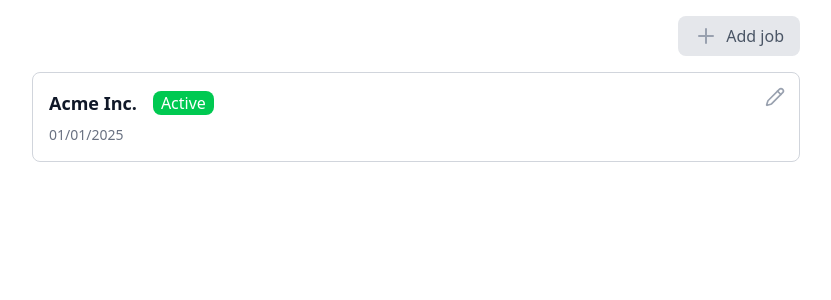
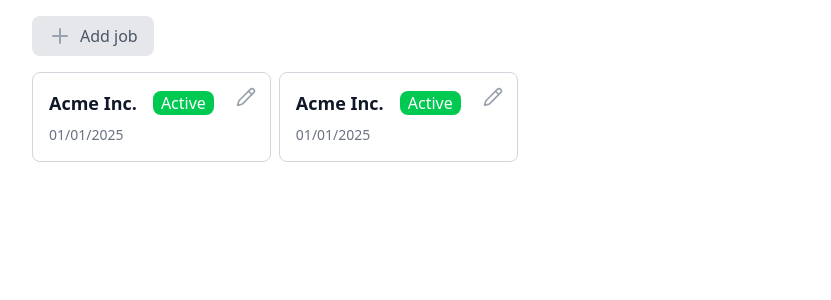
Before and after one commit to runoncedev/job-tracker, a React (Vite) app: page / in a window 1280 px wide. Shown: the top 300 px of the page, without its empty margins (224-1055 px from the left). Built offline with nearby package versions, Linux system fonts and the light colour scheme.

Commit message:
layout changes

```diff
--- a/src/App.tsx
+++ b/src/App.tsx
@@ -10,7 +10,7 @@
 import { useState } from "react";
 
 const addJobButtonClassName =
-  "self-end bg-gray-200 text-gray-600 px-4 py-2 rounded-md flex items-center gap-2 hover:bg-gray-300";
+  "self-end sm:self-start bg-gray-200 text-gray-600 px-4 py-2 rounded-md flex items-center gap-2 hover:bg-gray-300";
 
 const AddJobButtonChildren = () => {
   return (
@@ -107,10 +107,43 @@
           </DrawerContent>
         </Drawer>
       )}
+      <div className="flex gap-2 sm:flex-row flex-col">
         <div className="border border-gray-300 rounded-md flex justify-between items-start gap-2">
           <div className="flex flex-col gap-2  py-4 pl-4 grow">
             <div className="flex gap-4 items-center">
-            <div className="text-lg font-semibold text-gray-900">Acme Inc.</div>
+              <div className="text-lg font-semibold text-gray-900">
+                Acme Inc.
+              </div>
+              <div className="text-white bg-green-500 rounded-md px-2">
+                Active
+              </div>
+            </div>
+            <div className="text-gray-500 text-sm">01/01/2025</div>
+          </div>
+          <button className="text-gray-400 p-1.5 rounded-sm hover:bg-gray-100 m-2">
+            <svg
+              xmlns="http://www.w3.org/2000/svg"
+              width="20"
+              height="20"
+              viewBox="0 0 24 24"
+              fill="none"
+              stroke="currentColor"
+              stroke-width="2"
+              stroke-linecap="round"
+              stroke-linejoin="round"
+              className="lucide lucide-pencil-icon lucide-pencil"
+            >
+              <path d="M21.174 6.812a1 1 0 0 0-3.986-3.987L3.842 16.174a2 2 0 0 0-.5.83l-1.321 4.352a.5.5 0 0 0 .623.622l4.353-1.32a2 2 0 0 0 .83-.497z" />
+              <path d="m15 5 4 4" />
+            </svg>
+          </button>
+        </div>
+        <div className="border border-gray-300 rounded-md flex justify-between items-start gap-2">
+          <div className="flex flex-col gap-2  py-4 pl-4 grow">
+            <div className="flex gap-4 items-center">
+              <div className="text-lg font-semibold text-gray-900">
+                Acme Inc.
+              </div>
               <div className="text-white bg-green-500 rounded-md px-2">
                 Active
               </div>
@@ -136,6 +169,7 @@
           </button>
         </div>
       </div>
+    </div>
   );
 }
 
```
Lines whose indentation alone changed are shown as unchanged.
